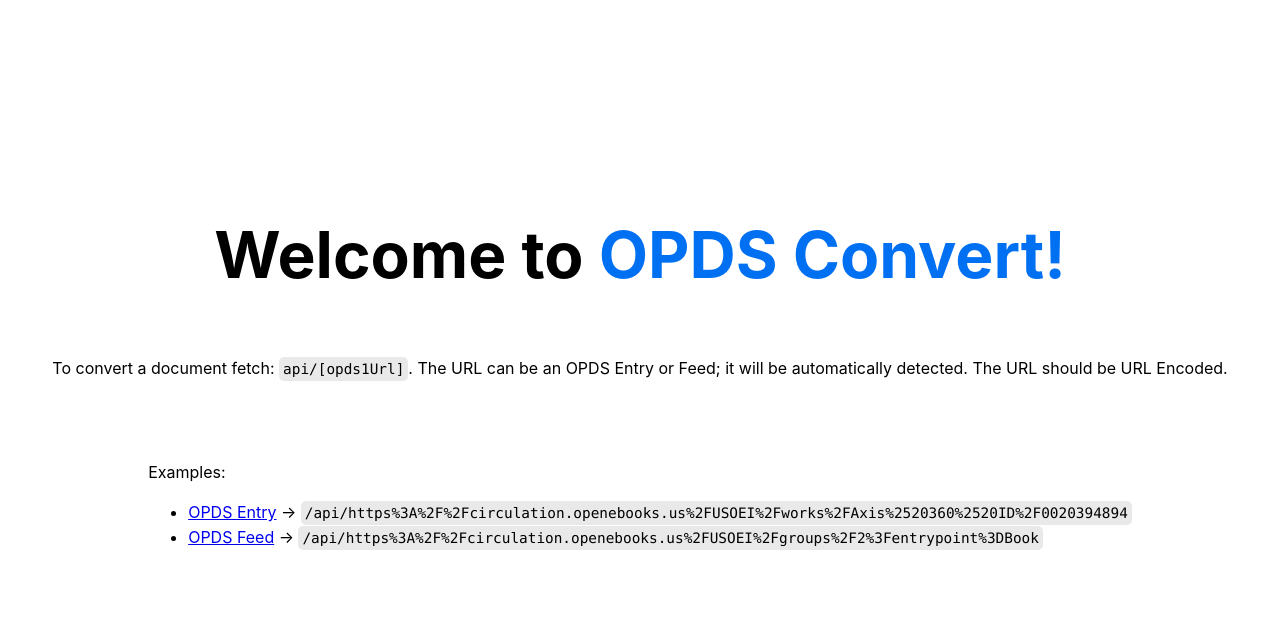
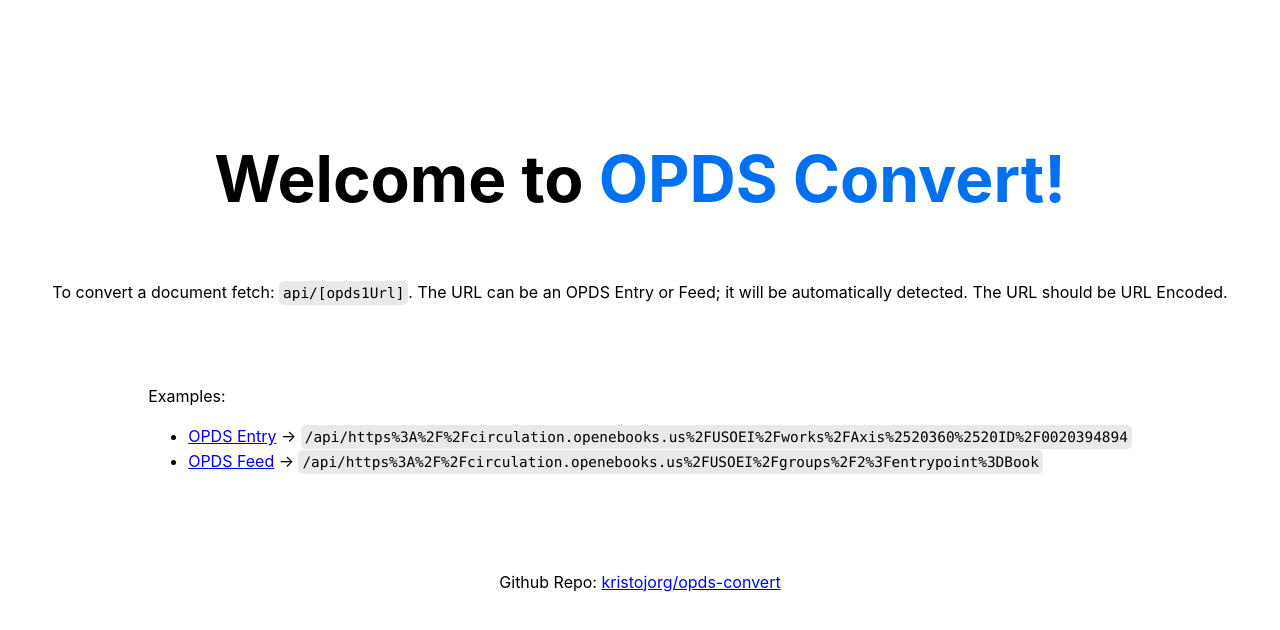
Before and after one commit to kristojorg/opds-convert, a Next.js app: page / in a window 1280 px wide. Shown: the top 630 px of the page. Built offline with nearby package versions, Linux system fonts and the light colour scheme.

Commit message:
add github repo

```diff
--- a/pages/index.js
+++ b/pages/index.js
@@ -46,6 +46,16 @@ export default function Home() {
             </li>
           </ul>
         </p>
+        <p className={styles.description}>
+          Github Repo: {""}
+          <a
+            target="_blank"
+            rel="noreferrer"
+            href="https://github.com/kristojorg/opds-convert"
+          >
+            kristojorg/opds-convert
+          </a>
+        </p>
       </main>
     </div>
   );
```
